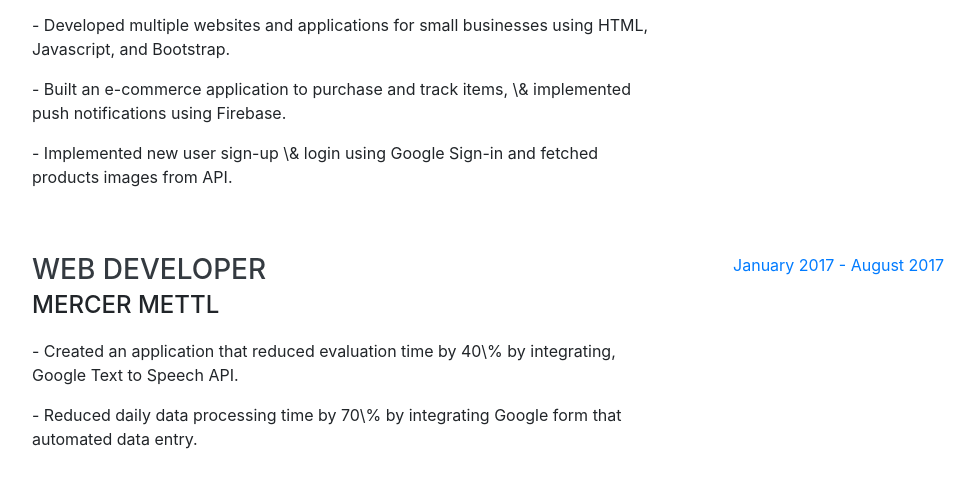
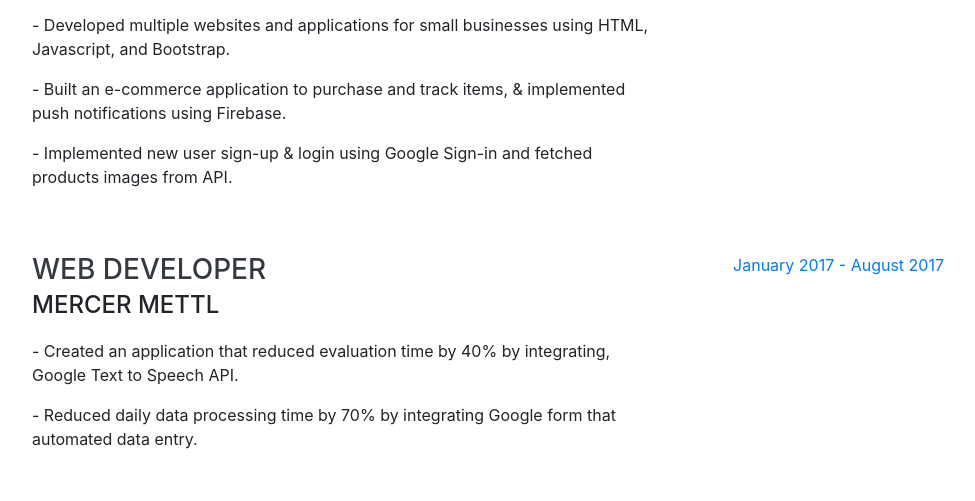
Before and after one commit to kushagra7/kushagra7.github.io, a website with bundled scripts: page index.html in a window 1280 px wide. Shown: the part 1571-2072 px from the top of the page, without its empty margins (288-1263 px from the left). Built offline with nearby package versions, Linux system fonts and the light colour scheme; a web font is replaced by a local one.

Commit message:
Update index.html

```diff
--- a/index.html
+++ b/index.html
@@ -118,8 +118,8 @@
             <h3 class="mb-0">Software Engineer</h3>
             <div class="subheading mb-3">Rapid Revenue Media</div>
             <p>- Developed multiple websites and applications for small businesses using HTML, Javascript, and Bootstrap.</p>
-            <p>- Built an e-commerce application to purchase and track items, \& implemented push notifications using Firebase.</p>
-            <p>- Implemented new user sign-up \& login using Google Sign-in and fetched products images from API.</p>
+            <p>- Built an e-commerce application to purchase and track items, & implemented push notifications using Firebase.</p>
+            <p>- Implemented new user sign-up & login using Google Sign-in and fetched products images from API.</p>
           </div>
           <div class="resume-date text-md-right">
             <span class="text-primary">Jan 2018 - Feb 2019</span>
@@ -130,8 +130,8 @@
           <div class="resume-content">
             <h3 class="mb-0">Web Developer</h3>
             <div class="subheading mb-3">Mercer Mettl</div>
-            <p>- Created an application that reduced evaluation time by 40\% by integrating, Google Text to Speech API.</p>
-            <p>- Reduced daily data processing time by 70\% by integrating Google form that automated data entry.</p>
+            <p>- Created an application that reduced evaluation time by 40% by integrating, Google Text to Speech API.</p>
+            <p>- Reduced daily data processing time by 70% by integrating Google form that automated data entry.</p>
           </div>
           <div class="resume-date text-md-right">
             <span class="text-primary">January 2017 - August 2017</span>
```
